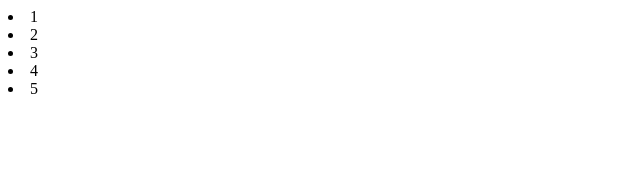
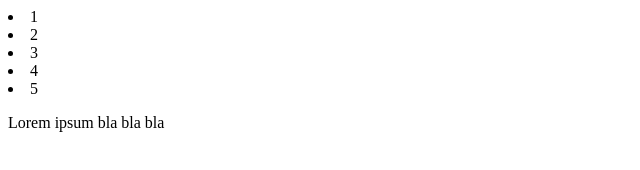
Before and after one commit to Natalia-Nazarenko/Lesson_20, a plain HTML site: page index.html in a window 1280 px wide. Shown: the whole page, without its empty margins (0-640 px from the left). Drawn offline with Linux system fonts and the light colour scheme.

Commit message:
conflict changes

```diff
--- a/index.html
+++ b/index.html
@@ -13,5 +13,6 @@
     <li>3</li>
     <li>4</li>
     <li>5</li>
+    <p>Lorem ipsum bla bla bla </p>
 </body>
 </html>
```
